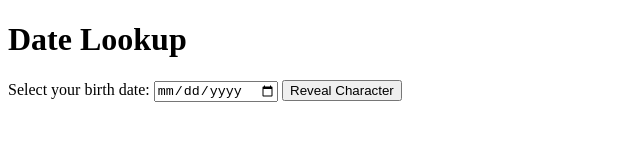
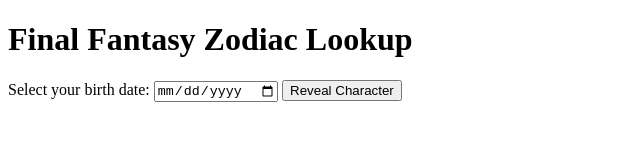
Before and after one commit to hnt38/UXID233-hnt38, a plain HTML site: page index.html in a window 1280 px wide. Shown: the whole page, without its empty margins (0-640 px from the left). Drawn offline with Linux system fonts and the light colour scheme.

Commit message:
Edit title for indexe

```diff
--- a/index.html
+++ b/index.html
@@ -10,7 +10,7 @@
 </html>
 
 <main class="zodiac-app">
-  <h1> Date Lookup</h1>
+  <h1> Final Fantasy Zodiac Lookup</h1>
 
   <!-- Date input and output area -->
   <div class="input-section">
```
